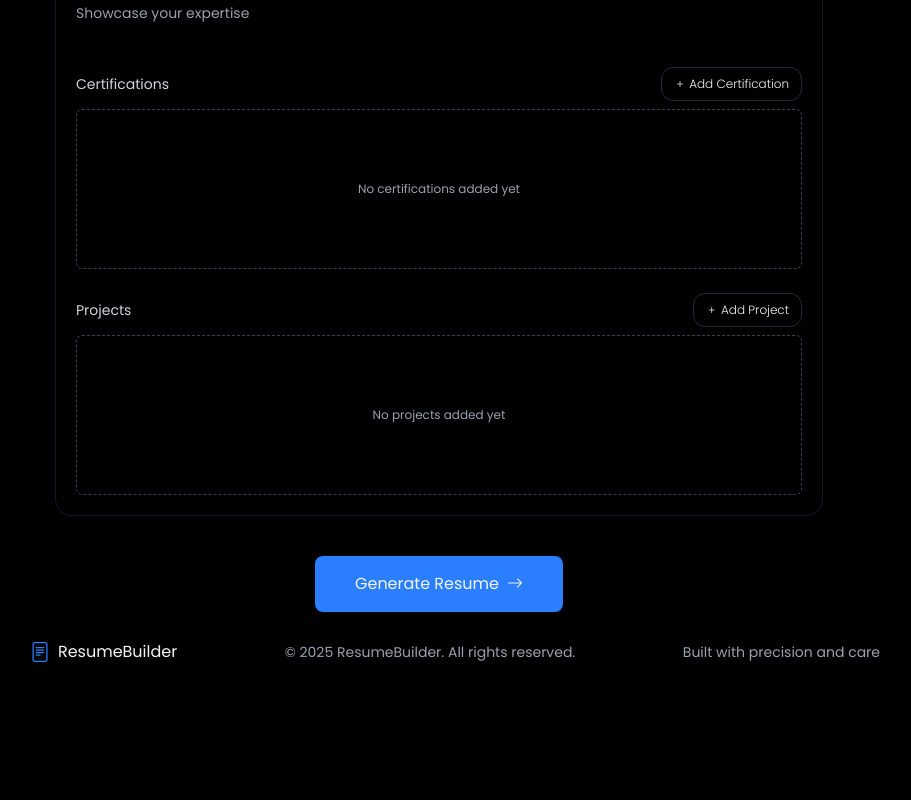
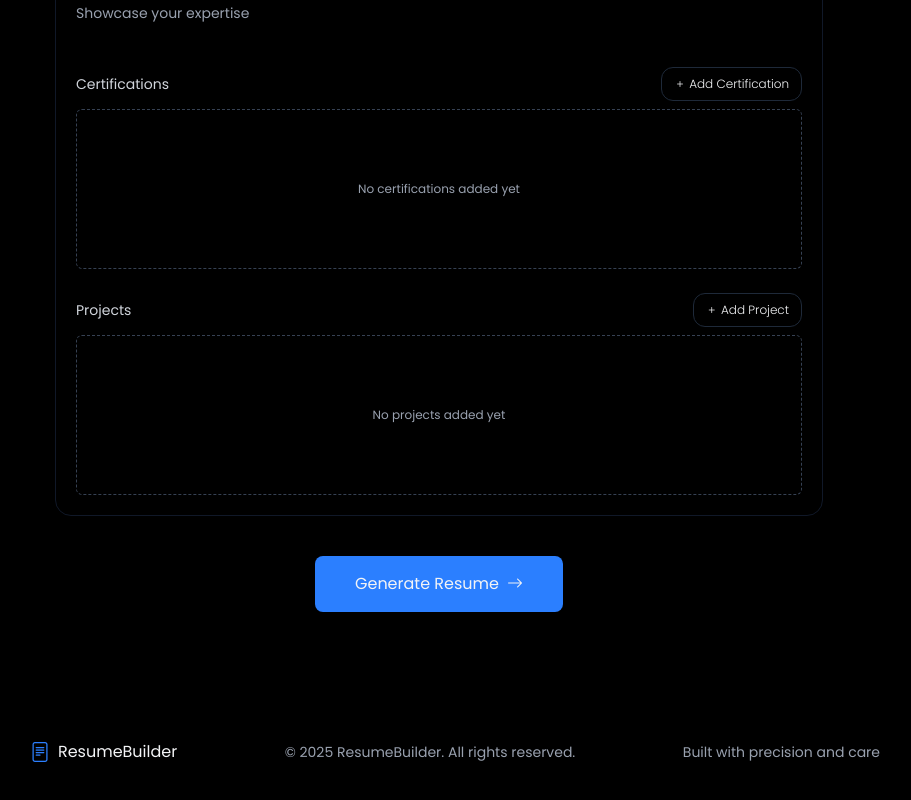
Before and after one commit to kapish9741/resume-builder, a React (Vite) app: page /app in a window 1280 px wide. Shown: the part 1828-2628 px from the top of the page, without its empty margins (201-1112 px from the left). Built offline with nearby package versions, Linux system fonts and the light colour scheme.

Commit message:
ui modified

```diff
--- a/src/components/Footer.jsx
+++ b/src/components/Footer.jsx
@@ -2,7 +2,7 @@ import React from 'react'
 
 const Footer = () => {
   return (
-    <div className='w-6/7 h-full flex justify-evenly items-center text-gray-100'>
+    <div className='w-6/7 h-full flex justify-evenly items-center text-gray-100 mt-50'>
         <div className="flex items-center ml-8">
             <i className="bi bi-file-text text-blue-500 text-xl mr-2"></i>
             <h3 className="text-md font-normal">ResumeBuilder</h3>
--- a/src/pages/AppPage.jsx
+++ b/src/pages/AppPage.jsx
@@ -42,7 +42,7 @@ const AppPage = () => {
           <button className='text-gray-100 bg-blue-500 px-10 py-4 rounded-lg hover:bg-blue-600 cursor-pointer flex justify-center items-center gap-2' onClick={generateResume}>Generate Resume<i className="bi bi-arrow-right text-gray-100 text-md"></i></button>
         </section>
       </main>
-      <footer className='w-screen h-20 flex justify-center items-center mb-100'><Footer /></footer>
+      <footer className='w-screen h-20 flex justify-center items-center'><Footer /></footer>
     </>
   )
 }
```
